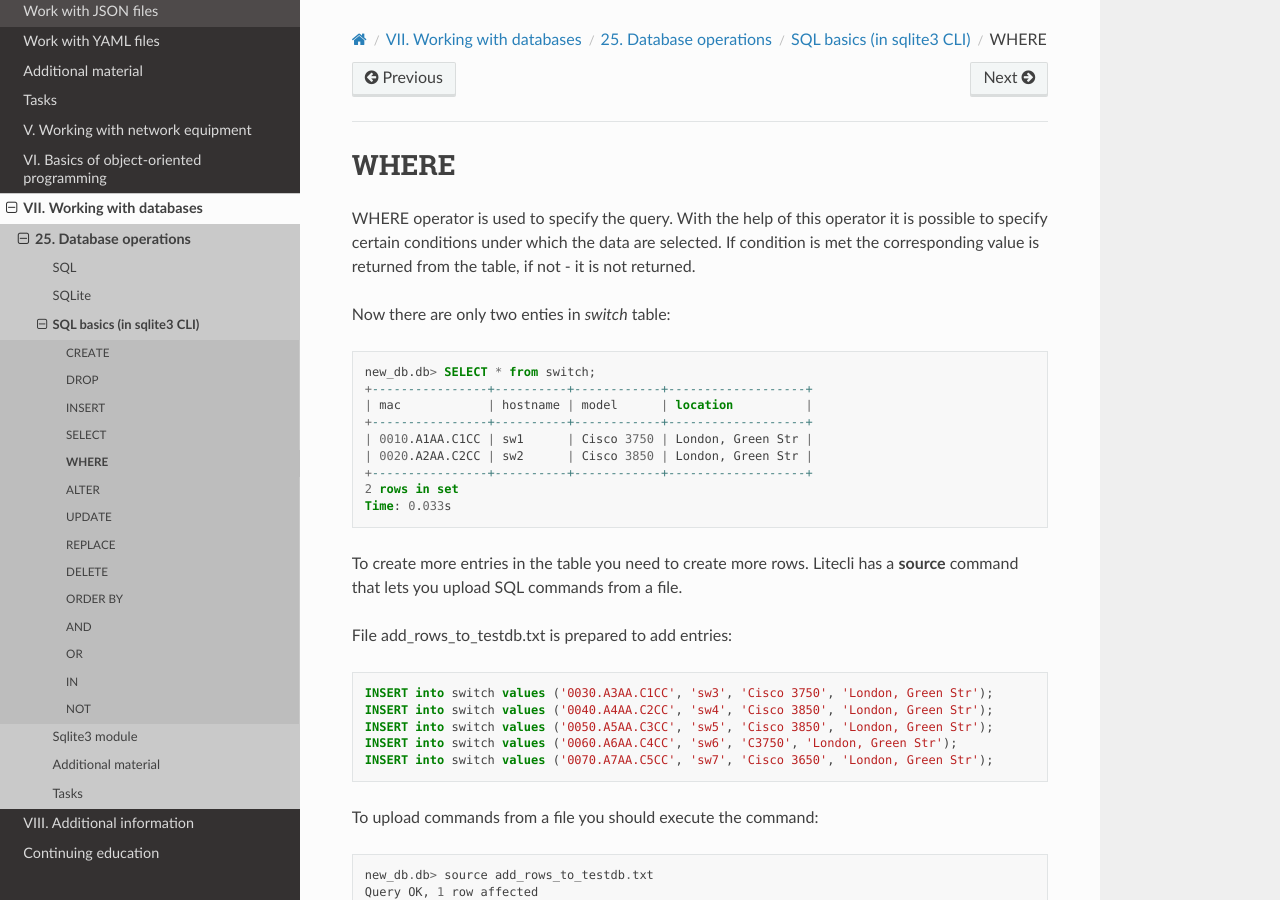
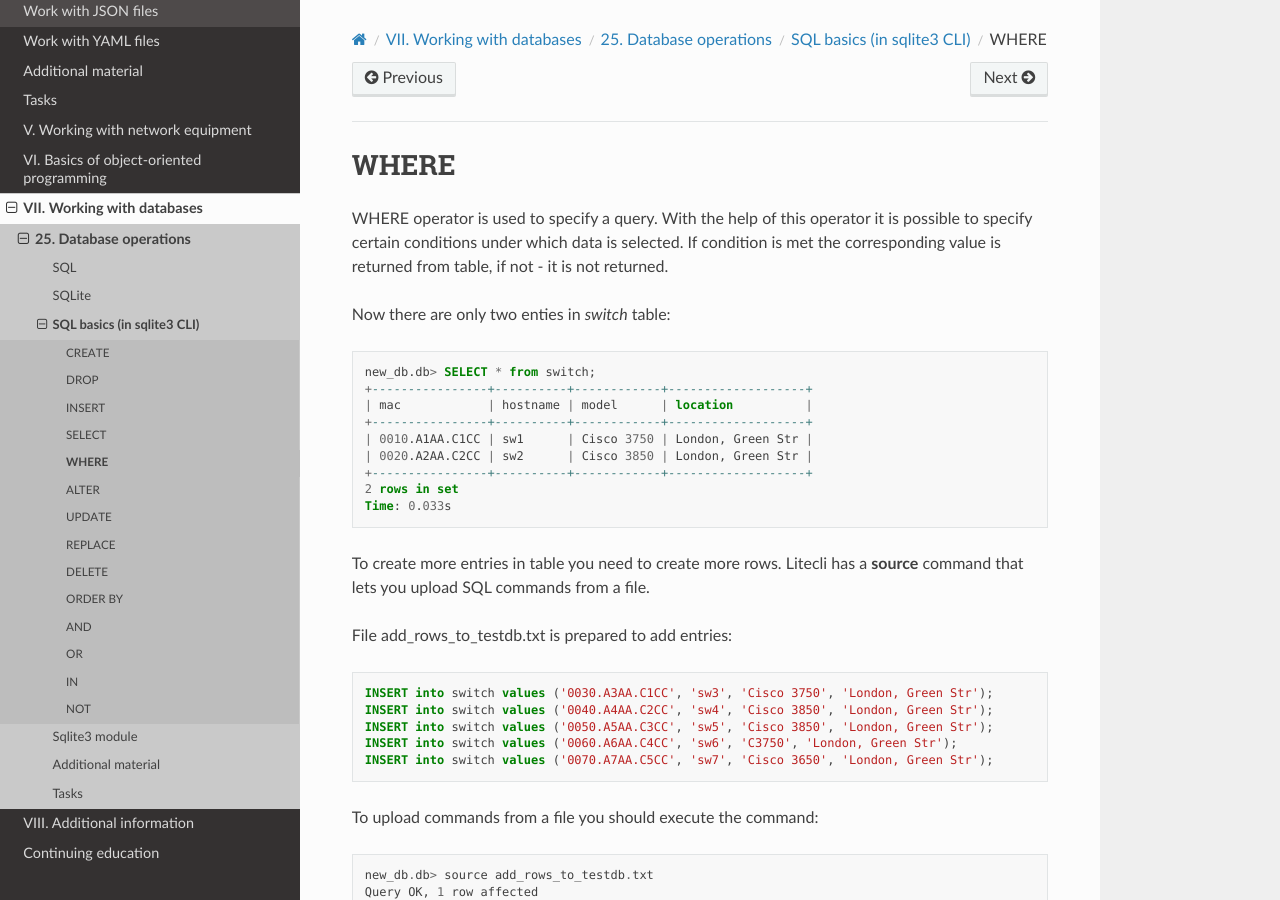
Before and after one commit to natenka/pyneng-book-en, a Sphinx documentation site: the page built from docs/source/book/25_db/where.rst, in a window 1280 px wide and 900 px high. Built offline with Sphinx 7.4.7 and the Read the Docs theme 2.0.0, drawn with Linux system fonts in a browser that asks for light colours; pages that are not in the unit, such as notebooks, are missing from menus; some of the changed text lies outside the part shown.

Commit message:
Update where.rst

```diff
--- a/docs/source/book/25_db/where.rst
+++ b/docs/source/book/25_db/where.rst
@@ -1,7 +1,7 @@
 WHERE
 ~~~~~
 
-WHERE operator is used to specify the query. With the help of this operator it is possible to specify certain conditions under which the data are selected. If condition is met the corresponding value is returned from the table, if not - it is not returned.
+WHERE operator is used to specify a query. With the help of this operator it is possible to specify certain conditions under which data is selected. If condition is met the corresponding value is returned from table, if not - it is not returned.
 
 Now there are only two enties in *switch* table:
 
@@ -17,7 +17,7 @@ Now there are only two enties in *switch* table:
     2 rows in set
     Time: 0.033s
 
-To create more entries in the table you need to create more rows. Litecli has a **source** command that lets you upload SQL commands from a file.
+To create more entries in table you need to create more rows. Litecli has a **source** command that lets you upload SQL commands from a file.
 
 File add_rows_to_testdb.txt is prepared to add entries:
 
@@ -84,7 +84,7 @@ Using WHERE operator you can display only switches of 3850 model:
     Time: 0.033s
 
 
-WHERE operator allows you to specify more than a specific field value. If you add the LIKE operator to it you can specify a field template.
+WHERE operator allows you to specify more than a specific field value. If you add LIKE operator to it you can specify a field template.
 
 Like with characters ``_`` and ``%`` indicates what the value should look like:
 
```
